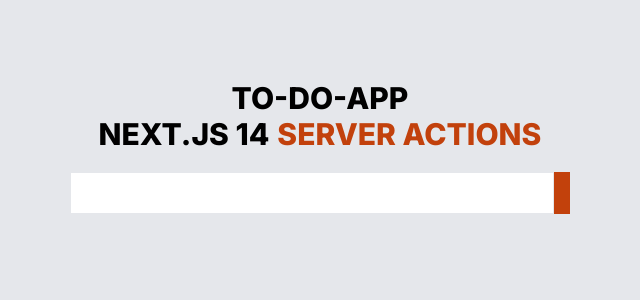
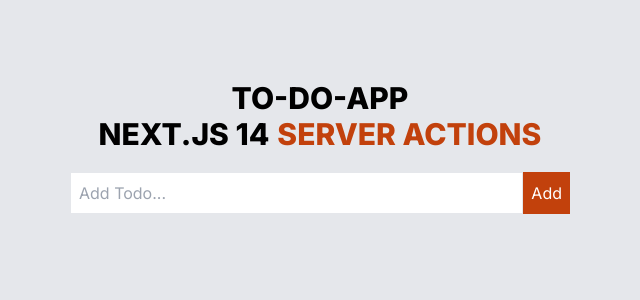
Before and after one commit to VyomRaturi/next-todo, a Next.js app: page / in a window 1280 px wide. Shown: the top 300 px of the page, without its empty margins (320-960 px from the left). Built offline with nearby package versions, Linux system fonts and the light colour scheme.

Commit message:
add todo

```diff
--- a/components/shared/AddTodo.tsx
+++ b/components/shared/AddTodo.tsx
@@ -6,8 +6,8 @@
   return (
     <Form className="w-1/2 m-auto">
       <div className="flex">
-        <Input />
-        <Button />
+        <Input name="input" type="text" placeholder="Add Todo..." />
+        <Button type="submit" text="Add" />
       </div>
     </Form>
   );
```
